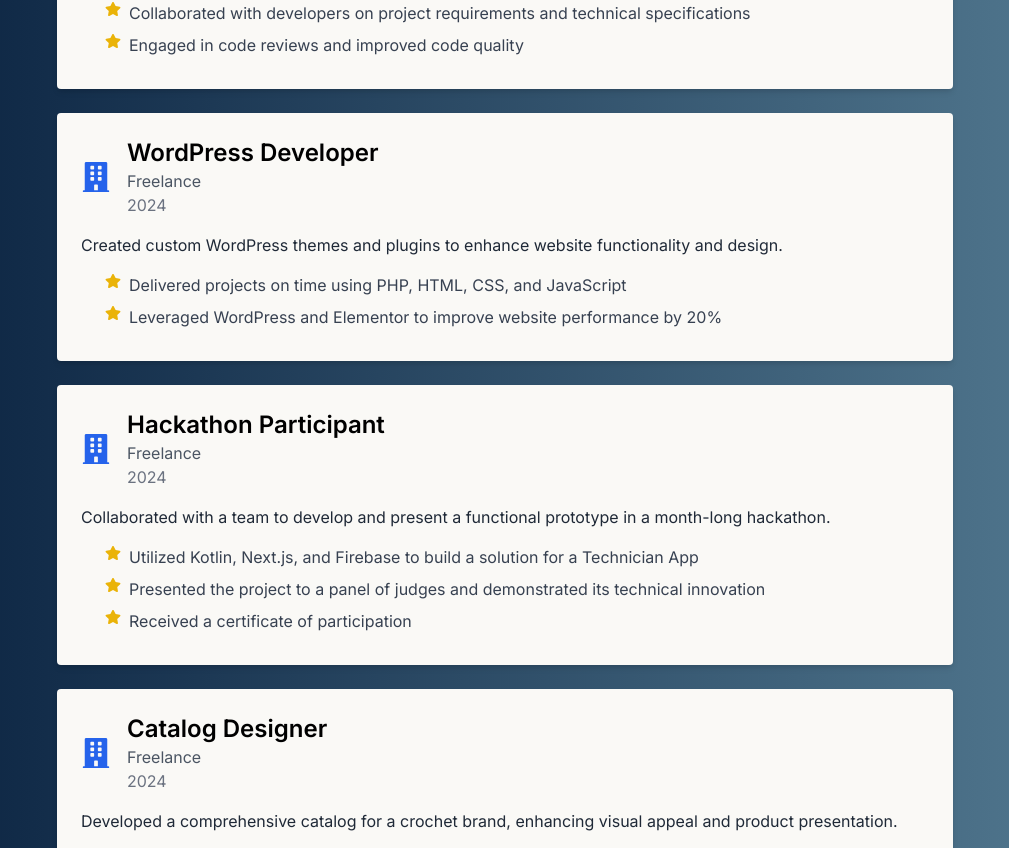
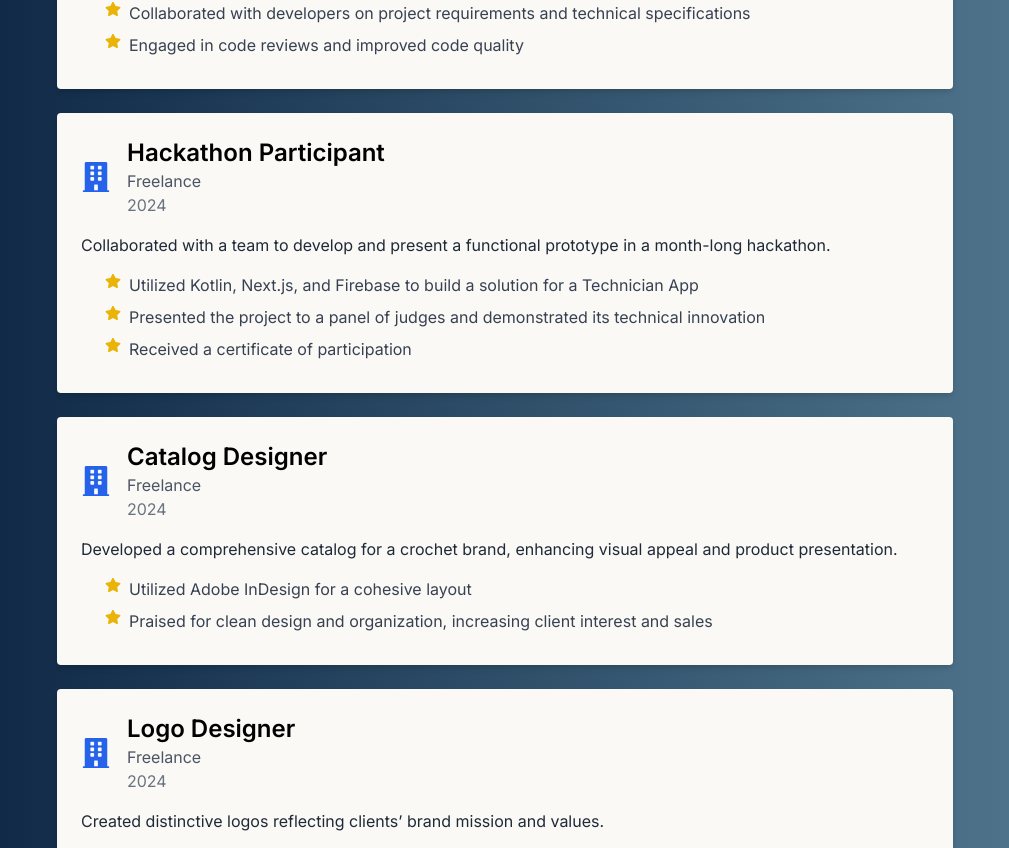
Before and after one commit to elsieoduor/portfolio, a Next.js app: page /experience in a window 1280 px wide. Shown: the part 711-1559 px from the top of the page, without its empty margins (135-1144 px from the left). Built offline with nearby package versions, Linux system fonts and the light colour scheme.

Commit message:
Modified experience

```diff
--- a/app/experience/page.tsx
+++ b/app/experience/page.tsx
@@ -26,17 +26,6 @@ export default function Experience() {
         'Designed and implemented RESTful APIs to support frontend features and ensure seamless integration',
         'Collaborated with developers on project requirements and technical specifications',
         'Engaged in code reviews and improved code quality'
-      ],
-    },
-    {
-      title: 'WordPress Developer',
-      company: 'Freelance',
-      year: '2024',
-      location: 'Nairobi, KE',
-      description: 'Created custom WordPress themes and plugins to enhance website functionality and design.',
-      highlights: [
-        'Delivered projects on time using PHP, HTML, CSS, and JavaScript',
-        'Leveraged WordPress and Elementor to improve website performance by 20%'
       ],
     },
     {
```
